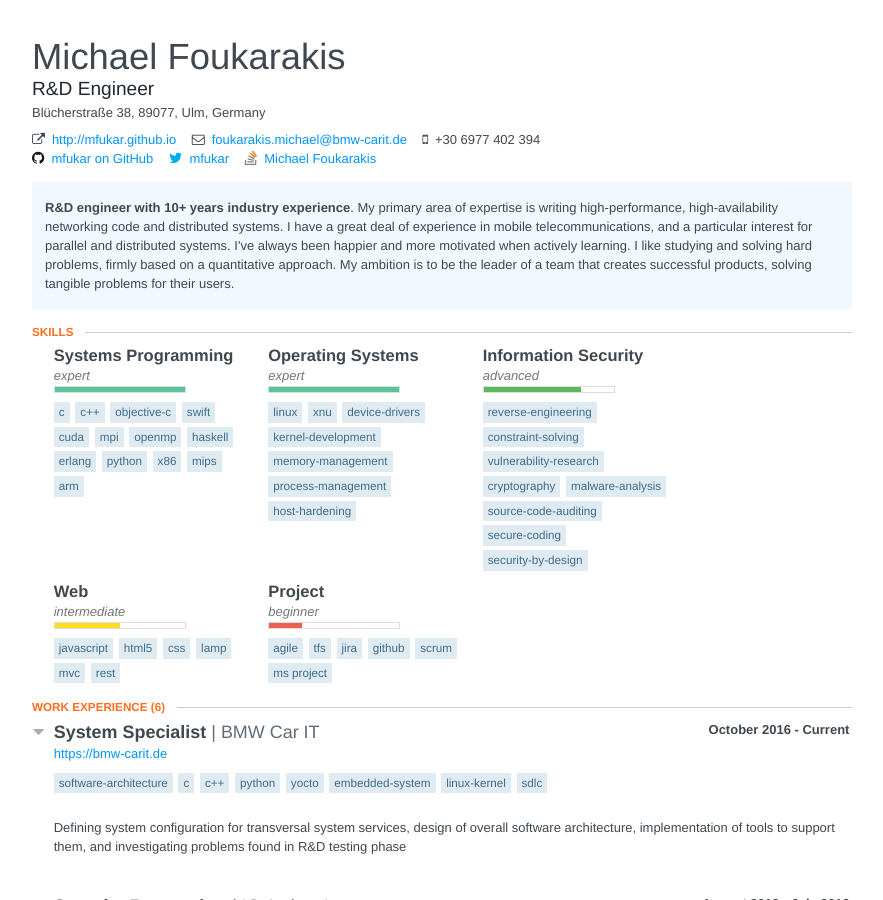
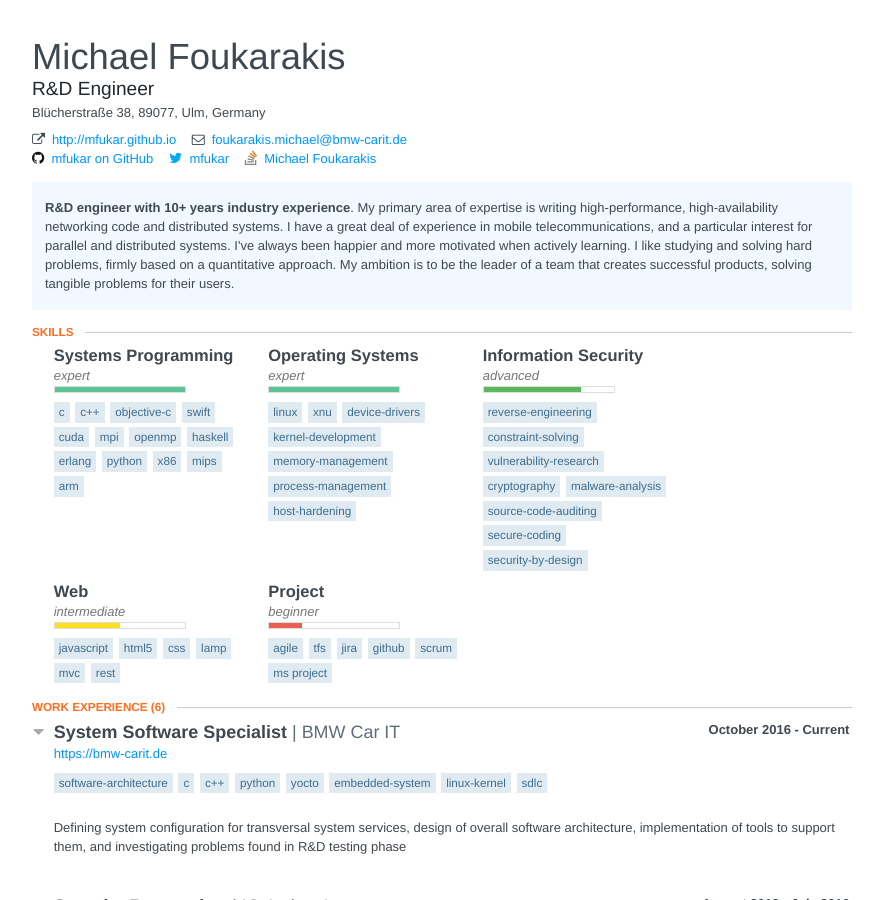
Before and after one commit to mfukar/mfukar.github.com, a Jekyll site: the page resources/hire-me.html, which Jekyll copies as it is, in a window 1280 px wide and 900 px high. Shown: the whole window, without its empty margins (198-1081 px from the left). Built offline with Jekyll 4.4.1, drawn with Linux system fonts in a browser that asks for light colours; nearby versions of some CDN libraries.

Commit message:
Correct job title

```diff
--- a/resources/hire-me.html
+++ b/resources/hire-me.html
@@ -704,8 +704,6 @@
 	<a href="mailto:foukarakis.michael@bmw-carit.de">foukarakis.michael@bmw-carit.de</a>
 
                     </div>
-                    <div class="phone"> <span class="fa fa-mobile"></span>
-+30 6977 402 394</div>
                 </div>
                 <div id="profiles">
                     <div class="item">
@@ -866,7 +864,7 @@
                     <header>	<span class="space-left">
 											<span class="fa fa-caret-down"></span>
 </span>
-                        <div class="position">System Specialist</div>
+                        <div class="position">System Software Specialist</div>
                         <div class="company">BMW Car IT</div>
                         <div class="date">	<span class="startDate">
 											October 2016
```
